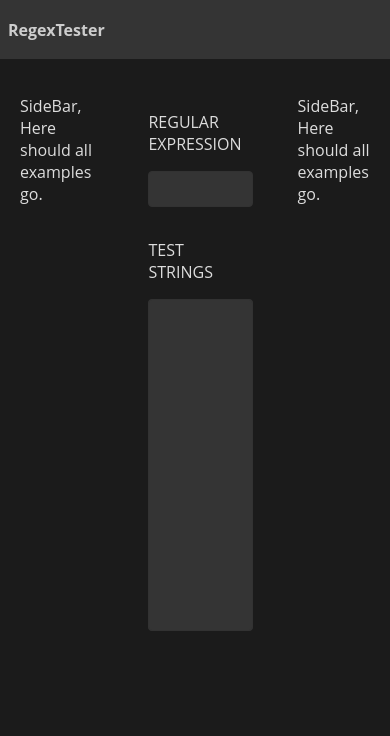
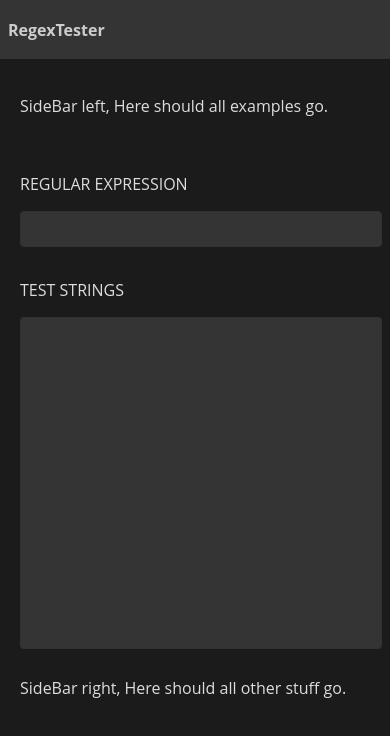
Before and after one commit to koen-schouten/regex-tester, a plain HTML site: page index.html in a window 390 px wide. Drawn offline with Linux system fonts and the light colour scheme.

Commit message:
Making desing responsive

```diff
--- a/css/style.css
+++ b/css/style.css
@@ -1,6 +1,12 @@
 :root {
     --elem-radius: 0.25rem;
     --main-padding: 20px;
+}
+
+body {
+    font-family: "Open Sans", Helvetica;
+    background-color: #1b1b1b;
+    color: #dddddd;
 }
 
 /*
@@ -16,36 +22,57 @@ body,
     width: 100%;
 }
 
-body {
-    font-family: "Open Sans", Helvetica;
-    background-color: #1b1b1b;
-    color: #dddddd;
+/*
+PHONE LAYOUT
+*/
+@media (max-width:1024px){
+    .main {
+        column-gap: 1em;
+        display: flex;
+        flex-direction: column;
+    }
 }
-.horizontal-container {
-    column-gap: 1em;
-    display: flex;
-    flex-direction: row;
+/*
+DESKTOP LAYOUT
+*/
+@media (min-width:1025px) {
+    .main {
+        column-gap: 1em;
+        display: flex;
+        flex-direction: row;
+    }
+
+    .sidebar-left, .sidebar-right{
+        flex-basis: 192px;
+        flex-grow: 1;
+    }
+
+    .center{
+        flex-basis: 640px;
+        flex-grow: 10;
+    }
 }
 
-.vertical-container {
+.wrapper {
     row-gap: 1em;
     display: flex;
     flex-direction: column;
 }
 
-.wrapper {
-    position: absolute;
-}
-
-.main {
+.center {
+    row-gap: 1em;
+    display: flex;
+    flex-direction: column;
     align-items: stretch;
     padding: var(--main-padding);
-    flex-grow: 3;
 }
 
 .sidebar-left, .sidebar-right {
+    overflow: auto;
+    row-gap: 1em;
+    display: flex;
+    flex-direction: column;
     padding: var(--main-padding);
-    flex-grow: 1;
 }
 
 /*
@@ -113,10 +140,10 @@ TEST STRINGS FORM
 */
 #test-strings-input,
 #test-strings-output {
+    height: 20rem;
     width: 100%;
     resize: none;
     position: absolute;
-    height: 20em;
     overflow: auto;
     white-space: pre-wrap;
 }
@@ -131,6 +158,14 @@ TEST STRINGS FORM
     /* Or choose your favorite color */
 }
 
+
+/*
+Empty container that fills up space in flexbox
+*/
+.test-strings-input-container-space{
+    height: 20rem;
+}
+
 /*
 When the user clicks on the input/output. The focus should go to textarea.
 #test-strings-input therefor should have an higher z-index
--- a/index.html
+++ b/index.html
@@ -7,18 +7,24 @@
 </head>
 
 <body>
-    <div class="wrapper vertical-container">
+    <div class="wrapper">
         <header>
             <h1>
                 RegexTester
             </h1>
         </header>
 
-        <div class="horizontal-container">
-            <div class="sidebar-left vertical-container">
-                SideBar, Here should all examples go.
+        <div class="main">
+            <div class="sidebar-left">
+                SideBar
+                left,
+                 Here
+                 should
+                 all
+                 examples
+                  go.
             </div>
-            <div class="main vertical-container">
+            <div class="center">
                 <!-- REGEX INPUT CONTAINER -->
                 <div class="input-block">
                     <label for="regex-input">Regular Expression</label>
@@ -32,13 +38,19 @@
                         <textarea type="text" id="test-strings-input" spellcheck="false"></textarea>
                         <pre id="test-strings-output" aria-hidden="true"></pre>
                     </div>
+                    <div class="test-strings-input-container-space"></div>
                 </div>
-
-                <p>1</p>
             </div>
 
-            <div class="sidebar-right vertical-container">
-                SideBar, Here should all examples go.
+            <div class="sidebar-right">
+                SideBar
+                right,
+                Here
+                 should
+                 all
+                 other
+                 stuff
+                 go.
             </div>
 
 
```
